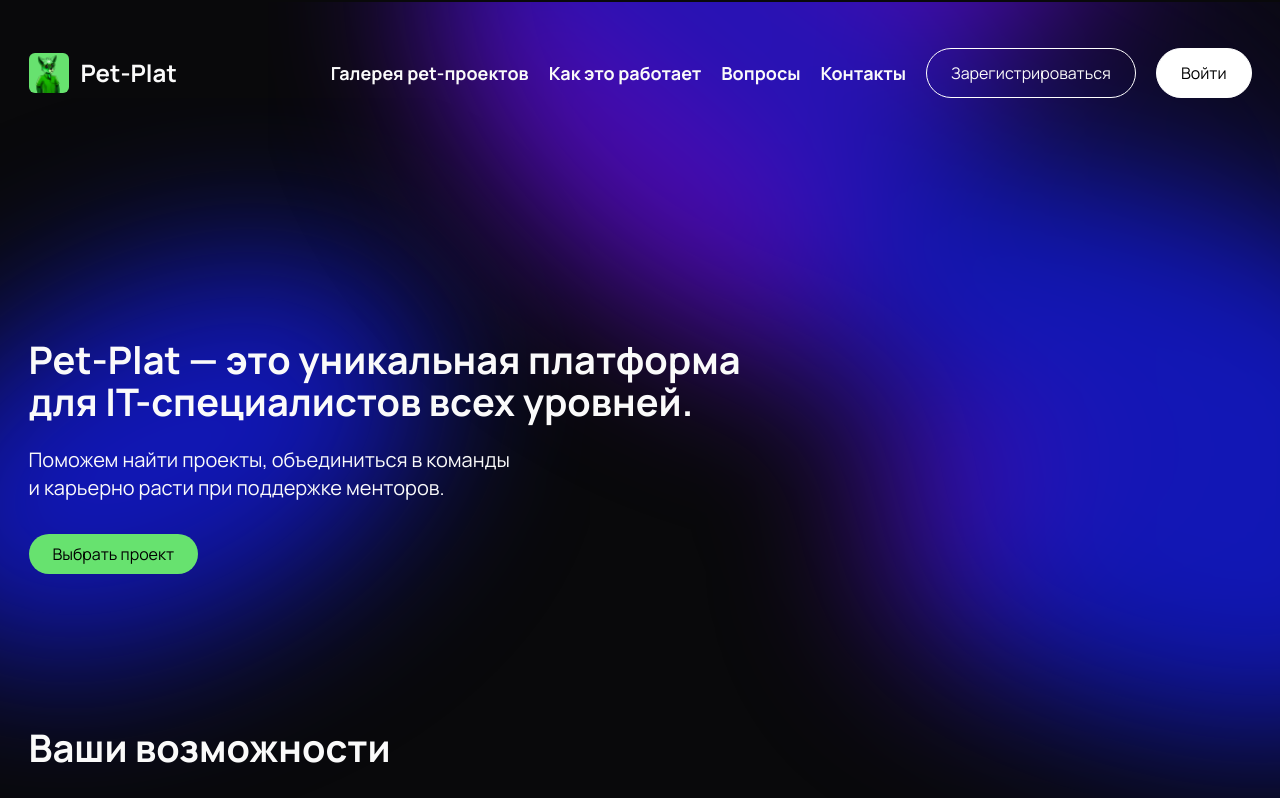
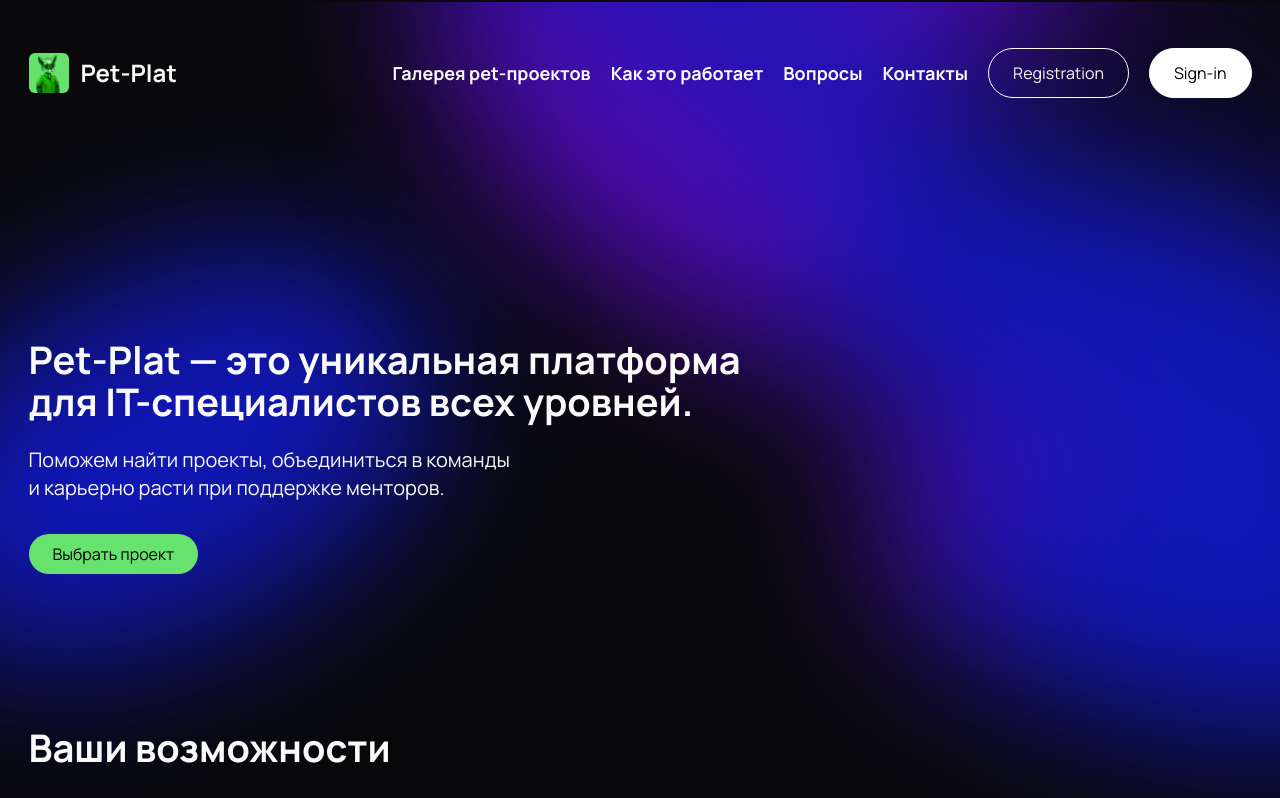
Before and after one commit to Pet-Plat/Pet-Platform-Front, a React (Vite) app: page / in a window 1280 px wide. Shown: the top 798 px of the page. Built offline with nearby package versions, Linux system fonts and the light colour scheme.

Commit message:
feat(platform): localization support

```diff
--- a/src/components/landing/navbar/NavBar.tsx
+++ b/src/components/landing/navbar/NavBar.tsx
@@ -8,6 +8,7 @@ import {
   SheetTitle,
   SheetTrigger,
 } from "@/components/ui/custom/sheet.landing.tsx";
+import { localizeMe } from "@/hooks/localize.ts";
 
 const NavBar = () => {
   const signButton =
@@ -37,10 +38,10 @@ const NavBar = () => {
         </div>
         <div className={"flex gap-5 items-center"}>
           <button className={cn(signButton, "hidden lg:block")}>
-            Зарегистрироваться
+            {localizeMe("Registration")}
           </button>
           <button className={cn(signButton, "text-black bg-white")}>
-            Войти
+            {localizeMe("Sign-in")}
           </button>
           <Sheet>
             <SheetTrigger asChild>
@@ -78,12 +79,12 @@ const NavBar = () => {
                 </div>
                 <div className={"flex flex-col gap-6"}>
                   <button className={cn(signButton, "w-full p-3")}>
-                    Зарегистрироваться
+                    {localizeMe("Registration")}
                   </button>
                   <button
                     className={cn(signButton, "w-full p-3 text-black bg-white")}
                   >
-                    Войти
+                    {localizeMe("Sign-in")}
                   </button>
                 </div>
               </div>
--- /dev/null
+++ b/src/hooks/localize.ts
@@ -0,0 +1,23 @@
+interface LocaleObject {
+  [key: string]: string;
+}
+
+const translations: LocaleObject = {
+  Registration: "Регистрация",
+  "Sign-in": "Вход",
+};
+
+// TODO: turn it into a hook (if it will be possible in future to change the language).
+export const localizeMe = (data: string) => {
+  if (navigator.language == "ru") {
+    return translations[data];
+  } else {
+    const enStr = Object.keys(translations).find((str) => str == data);
+    if (!enStr) {
+      throw new Error(
+        "Translation module Error! String isn't in translations base",
+      );
+    }
+    return enStr;
+  }
+};
```
